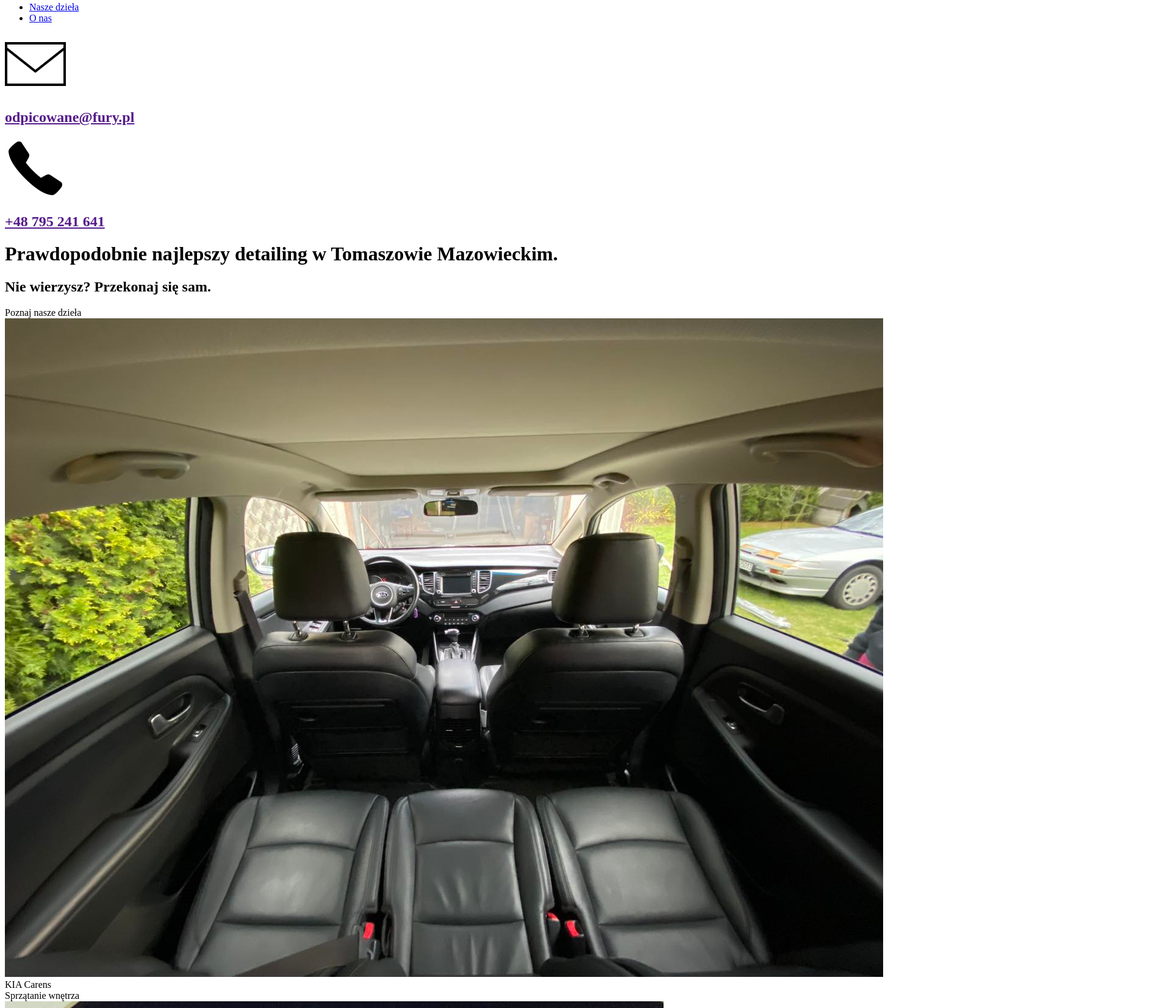
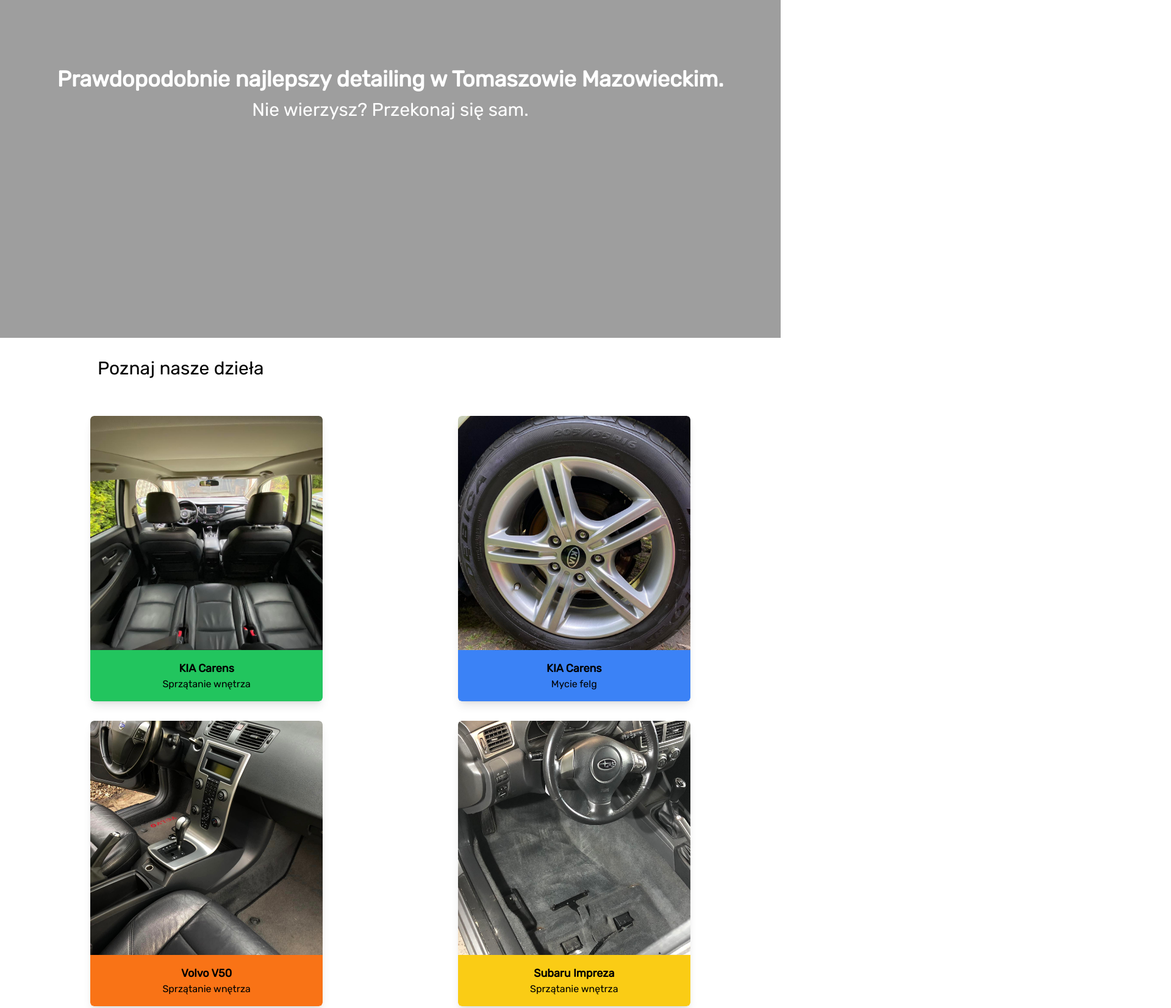
Before and after one commit to ham222/autoDetailingTm, a website: page index.html in a window 1280 px wide. Shown: the part 342-1995 px from the top of the page at 61% size, 1920 px wide, since content can reach past the window. Drawn offline with Linux system fonts and the light colour scheme; the site is published under a folder, as on GitHub Pages, so addresses that start at the root find nothing.

Commit message:
Move index to root dir

```diff
--- a/src/index.html
+++ b/index.html
@@ -4,14 +4,14 @@
 		<meta charset="UTF-8" />
 		<meta http-equiv="X-UA-Compatible" content="IE=edge" />
 		<meta name="viewport" content="width=device-width, initial-scale=1.0" />
-		<link href="/dist/output.css" rel="stylesheet" />
+		<link href="./dist/output.css" rel="stylesheet" />
 		<link rel="preconnect" href="https://fonts.googleapis.com" />
 		<link rel="preconnect" href="https://fonts.gstatic.com" crossorigin />
 		<link
 			href="https://fonts.googleapis.com/css2?family=Rubik&display=swap"
 			rel="stylesheet"
 		/>
-		<link rel="icon" type="image/x-icon" href="./img/logo.png" />
+		<link rel="icon" type="image/x-icon" href="src/img/logo.png" />
 
 		<title>Detailing</title>
 	</head>
@@ -22,7 +22,7 @@
 			>
 				<div class="flex items-center h-5/6">
 					<img
-						src="./img/logo.png"
+						src="src/img/logo.png"
 						class="h-12 mx-3 rounded-sm"
 						alt="Detailing 2 car Logo"
 					/>
@@ -61,7 +61,7 @@
 					>
 						<a href="mailto:detailing@tomaszow.pl">
 							<img
-								src="img/email.png"
+								src="src/img/email.png"
 								class="h-8 border-violet-900 m-2 p-1 w-8"
 							/>
 							<h1 class="text-white font-light text-center">
@@ -74,7 +74,7 @@
 					>
 						<a href="tel:+48795241641">
 							<img
-								src="img/phone.png"
+								src="src/img/phone.png"
 								class="h-8 border-violet-900 m-2 p-1 w-8"
 							/>
 							<h1 class="text-white font-light">
@@ -111,7 +111,7 @@
 			>
 				<!-- First card element -->
 				<div class="card">
-					<div class=""><img src="./img/inside1.jpg" class="cardImg" /></div>
+					<div class=""><img src="src/img/inside1.jpg" class="cardImg" /></div>
 					<div class="cardText bg-green-500">
 						<div class="font-bold">KIA Carens</div>
 						<div class="font-light text-base">Sprzątanie wnętrza</div>
@@ -119,7 +119,7 @@
 				</div>
 				<!-- Second card element -->
 				<div class="card">
-					<div class=""><img src="./img/rim1.jpg" class="cardImg" /></div>
+					<div class=""><img src="src/img/rim1.jpg" class="cardImg" /></div>
 					<div class="cardText bg-blue-500">
 						<div class="font-bold">KIA Carens</div>
 						<div class="font-light text-base">Mycie felg</div>
@@ -127,7 +127,7 @@
 				</div>
 				<!-- Third card element -->
 				<div class="card">
-					<div class=""><img src="./img/inside2.jpg" class="cardImg" /></div>
+					<div class=""><img src="src/img/inside2.jpg" class="cardImg" /></div>
 					<div class="cardText bg-orange-500">
 						<div class="font-bold">Volvo V50</div>
 						<div class="font-light text-base">Sprzątanie wnętrza</div>
@@ -135,7 +135,7 @@
 				</div>
 				<!-- Fourth card element -->
 				<div class="card">
-					<div class=""><img src="./img/inside3.jpg" class="cardImg" /></div>
+					<div class=""><img src="src/img/inside3.jpg" class="cardImg" /></div>
 					<div class="cardText bg-yellow-400">
 						<div class="font-bold">Subaru Impreza</div>
 						<div class="font-light text-base">Sprzątanie wnętrza</div>
@@ -171,7 +171,7 @@
 						href="https://www.facebook.com/profile.php?id=100089543512952"
 						class="flex my-auto items-center font-light text-gray-200"
 						><p>Odwiedź nas na Facebooku!</p>
-						<img src="./img/fb.png" alt="Fb logo" class="h-8 ml-4"
+						<img src="src/img/fb.png" alt="Fb logo" class="h-8 ml-4"
 					/></a>
 				</div>
 				<div
--- a/package.json
+++ b/package.json
@@ -1,5 +1,8 @@
 {
   "devDependencies": {
     "tailwindcss": "^3.3.2"
+  },
+  "dependencies": {
+    "gh-pages": "^5.0.0"
   }
 }
```
Also changed, not shown: dist/output.css, 1 other file.
